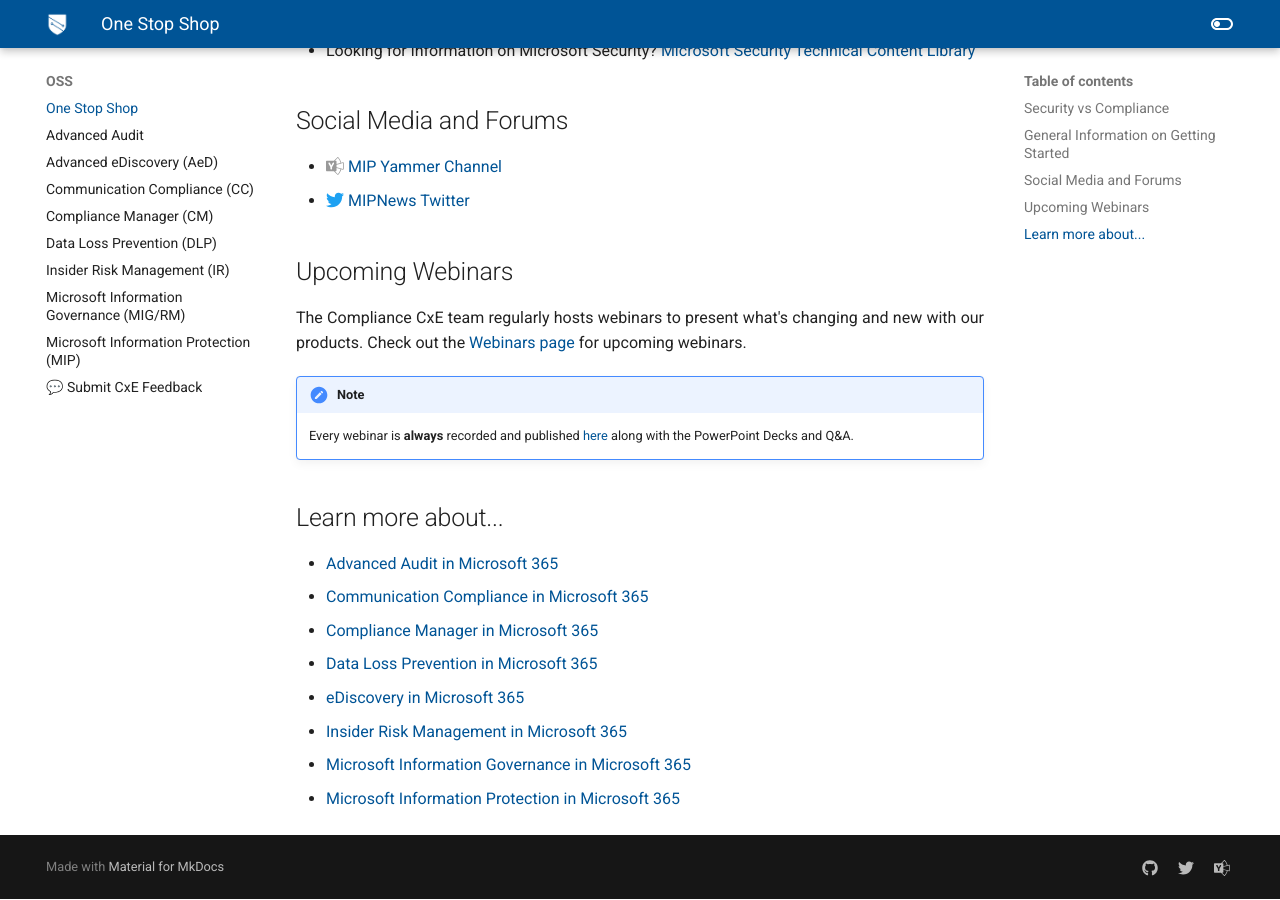
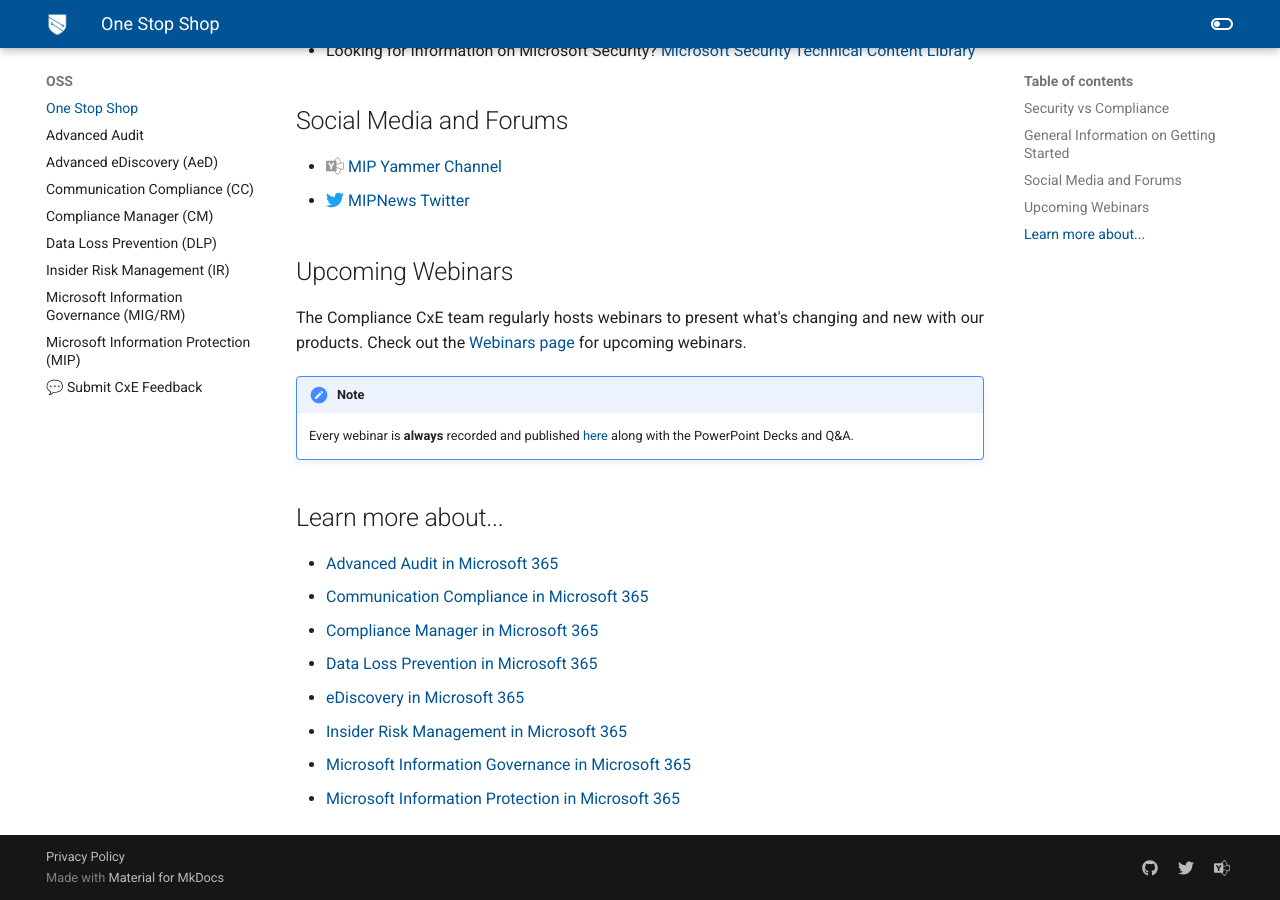
Before and after one commit to microsoft/ComplianceCxE, an MkDocs documentation site: the page built from docs/index.md, in a window 1280 px wide and 900 px high, scrolled down 1340 px. Built offline with MkDocs 1.6.1 and Material for MkDocs 9.7.7, drawn with Linux system fonts in a browser that asks for light colours; comment, search, counter and statistics services are not loaded; old or Windows-style settings are respelled for this version of MkDocs.

Commit message:
add privacy policy link

```diff
--- a/mkdocs.yml
+++ b/mkdocs.yml
@@ -121,3 +121,4 @@
   - attr_list
 plugins:
   - search
+copyright: <a href="privacy/">Privacy Policy</a>
```
